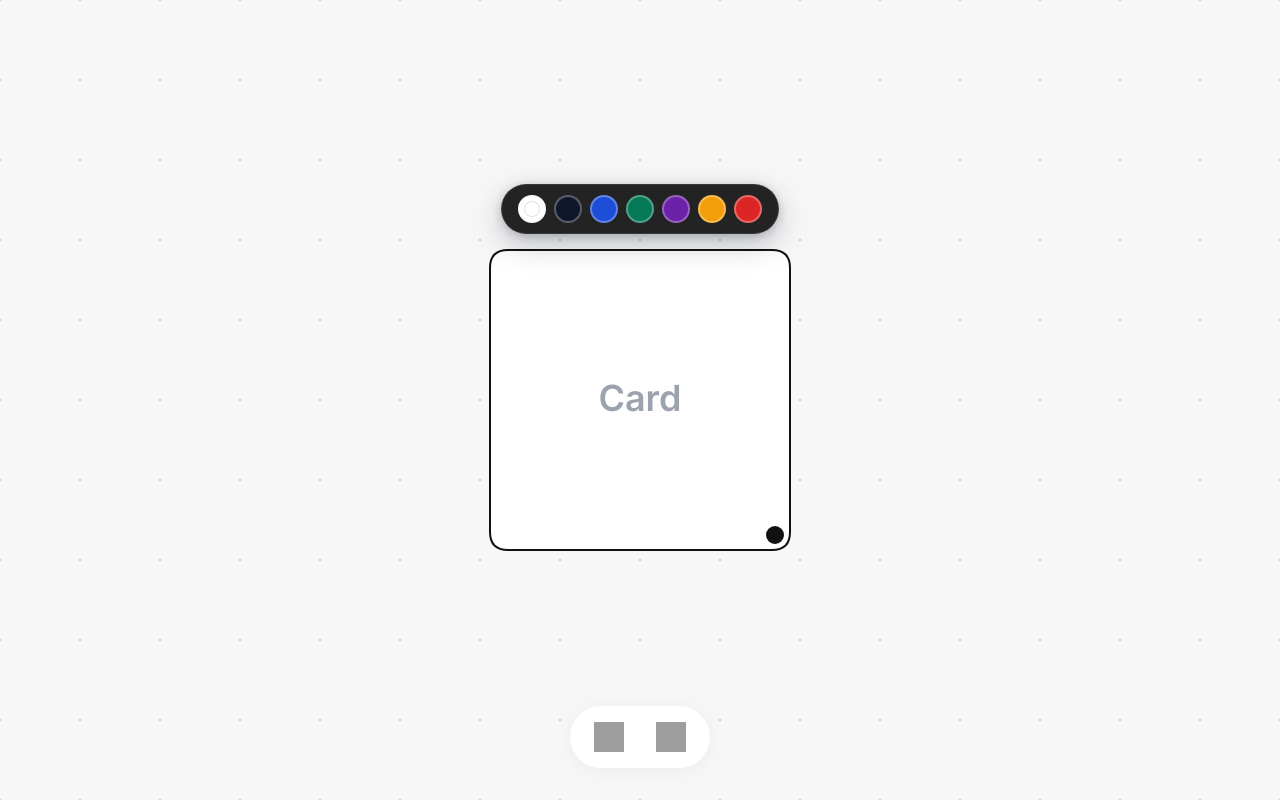
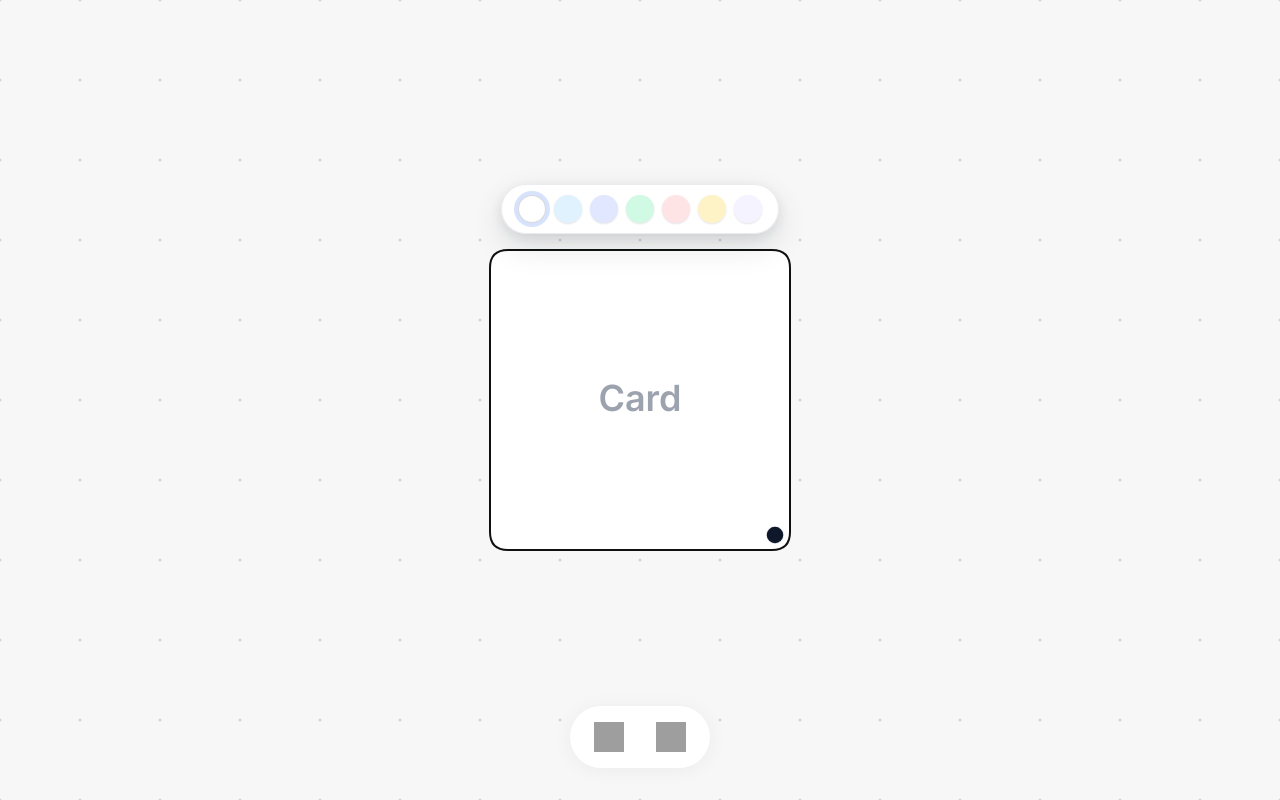
Before and after one commit to nadtonii/flows-app, a React (Vite) app: page / in a window 1280 px wide. Both pictures are taken after a click on the button 609 px from the left and 737 px from the top of the page. Built offline with nearby package versions, Linux system fonts and the light colour scheme; grey boxes are pictures that could not be loaded.

Commit message:
Simplify color swatch styling

```diff
--- a/src/components/InfiniteCanvas.jsx
+++ b/src/components/InfiniteCanvas.jsx
@@ -10,12 +10,12 @@ import PillNavigation from './PillNavigation.jsx';
 
 const COLOR_OPTIONS = [
   { id: 'white', label: 'White', color: '#FFFFFF', textColor: '#111827' },
-  { id: 'slate', label: 'Slate', color: '#0F172A', textColor: '#F9FAFB' },
-  { id: 'blue', label: 'Blue', color: '#1D4ED8', textColor: '#F9FAFB' },
-  { id: 'emerald', label: 'Emerald', color: '#047857', textColor: '#F9FAFB' },
-  { id: 'purple', label: 'Purple', color: '#6B21A8', textColor: '#F9FAFB' },
-  { id: 'amber', label: 'Amber', color: '#F59E0B', textColor: '#111827' },
-  { id: 'rose', label: 'Rose', color: '#DC2626', textColor: '#F9FAFB' },
+  { id: 'sky', label: 'Sky', color: '#E0F2FE', textColor: '#0F172A' },
+  { id: 'powder', label: 'Powder', color: '#E0E7FF', textColor: '#1E1B4B' },
+  { id: 'mint', label: 'Mint', color: '#D1FAE5', textColor: '#064E3B' },
+  { id: 'peach', label: 'Peach', color: '#FFE4E6', textColor: '#9F1239' },
+  { id: 'sunrise', label: 'Sunrise', color: '#FEF3C7', textColor: '#92400E' },
+  { id: 'lavender', label: 'Lavender', color: '#F5F3FF', textColor: '#4C1D95' },
 ];
 
 const DEFAULT_CARD = {
@@ -767,12 +767,12 @@ export default function InfiniteCanvas() {
             gap: 8,
             padding: '10px 16px',
             borderRadius: 9999,
-            background: 'rgba(17, 17, 17, 0.92)',
+            background: 'rgba(255, 255, 255, 0.96)',
             boxShadow:
-              '0 10px 30px rgba(15, 23, 42, 0.25), 0 2px 8px rgba(15, 23, 42, 0.18)',
+              '0 12px 32px rgba(15, 23, 42, 0.12), 0 4px 12px rgba(15, 23, 42, 0.08)',
             alignItems: 'center',
             zIndex: 20,
-            border: '1px solid rgba(255, 255, 255, 0.1)',
+            border: '1px solid rgba(15, 23, 42, 0.08)',
           }}
         >
           {COLOR_OPTIONS.map((option) => (
@@ -786,16 +786,21 @@ export default function InfiniteCanvas() {
                 height: 28,
                 borderRadius: '9999px',
                 border:
-                  activeCard.color === option.color
-                    ? '2px solid #F9FAFB'
-                    : '2px solid rgba(255, 255, 255, 0.3)',
+                  option.id === 'white'
+                    ? '1px solid rgba(15, 23, 42, 0.16)'
+                    : '1px solid transparent',
                 padding: 0,
                 background: option.color,
                 cursor: 'pointer',
                 display: 'inline-flex',
                 alignItems: 'center',
                 justifyContent: 'center',
-                transition: 'transform 0.15s ease, border-color 0.15s ease',
+                boxShadow:
+                  activeCard.color === option.color
+                    ? '0 0 0 4px rgba(37, 99, 235, 0.18)'
+                    : '0 1px 2px rgba(15, 23, 42, 0.12)',
+                transition:
+                  'transform 0.15s ease, border-color 0.15s ease, box-shadow 0.15s ease',
               }}
               onMouseEnter={(event) => {
                 event.currentTarget.style.transform = 'scale(1.1)';
@@ -804,18 +809,6 @@ export default function InfiniteCanvas() {
                 event.currentTarget.style.transform = 'scale(1)';
               }}
             >
-              <span
-                style={{
-                  width: 16,
-                  height: 16,
-                  borderRadius: '50%',
-                  background: option.color,
-                  boxShadow:
-                    option.color.toLowerCase() === '#ffffff'
-                      ? 'inset 0 0 0 1px rgba(17, 24, 39, 0.12)'
-                      : 'none',
-                }}
-              />
             </button>
           ))}
         </div>
@@ -919,11 +912,14 @@ function drawCard(ctx, card, { isActive, isEditing, isHovered, handleAlpha }) {
   if (visibility > 0.01) {
     ctx.save();
     ctx.globalAlpha = visibility;
-    ctx.fillStyle = '#111';
+    const handleCenter = getHandleCenter(card);
     ctx.beginPath();
-    const handleCenter = getHandleCenter(card);
+    ctx.fillStyle = '#0F172A';
     ctx.arc(handleCenter.x, handleCenter.y, HANDLE_RADIUS, 0, Math.PI * 2);
     ctx.fill();
+    ctx.lineWidth = 1.5;
+    ctx.strokeStyle = 'rgba(255, 255, 255, 0.9)';
+    ctx.stroke();
     ctx.restore();
   }
 
```
